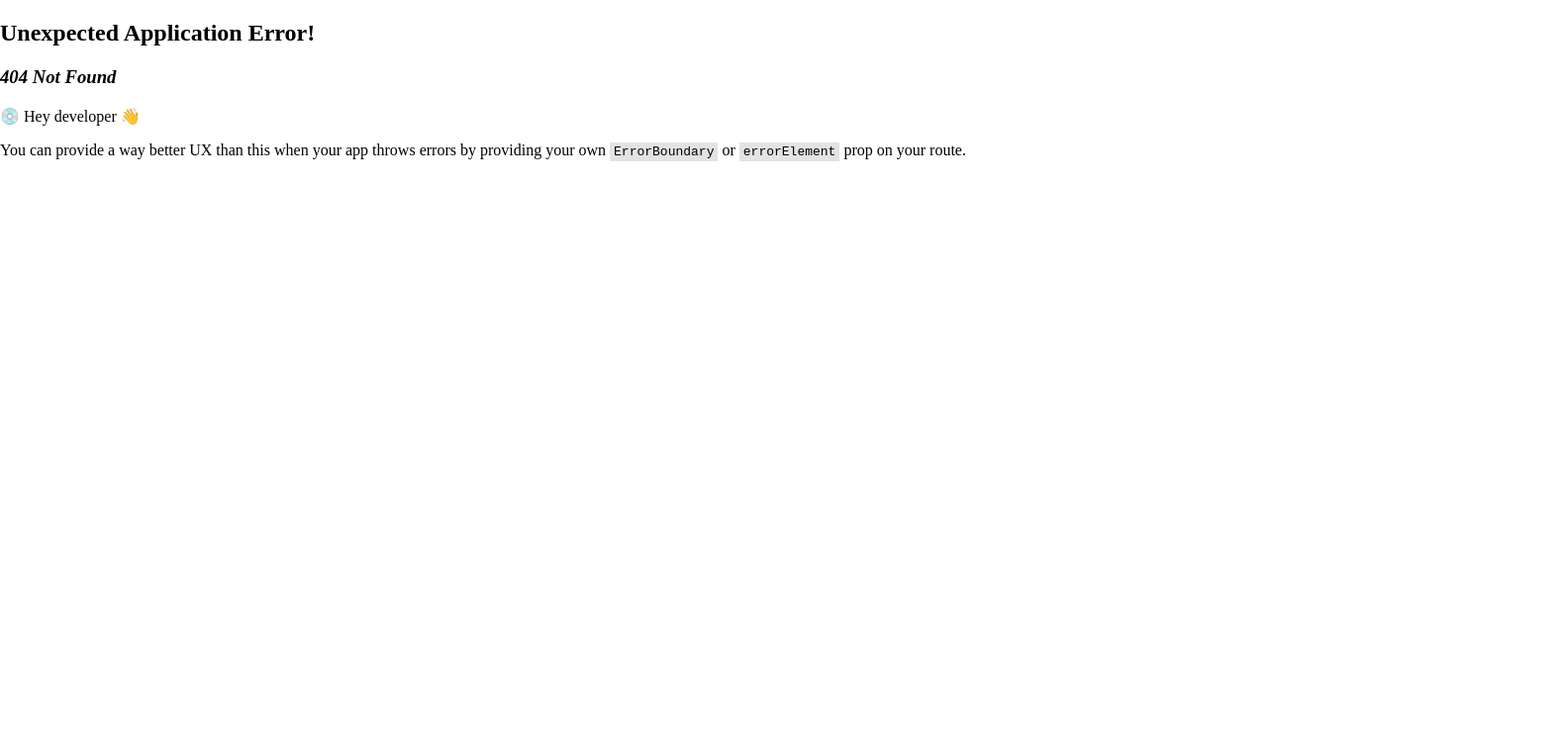
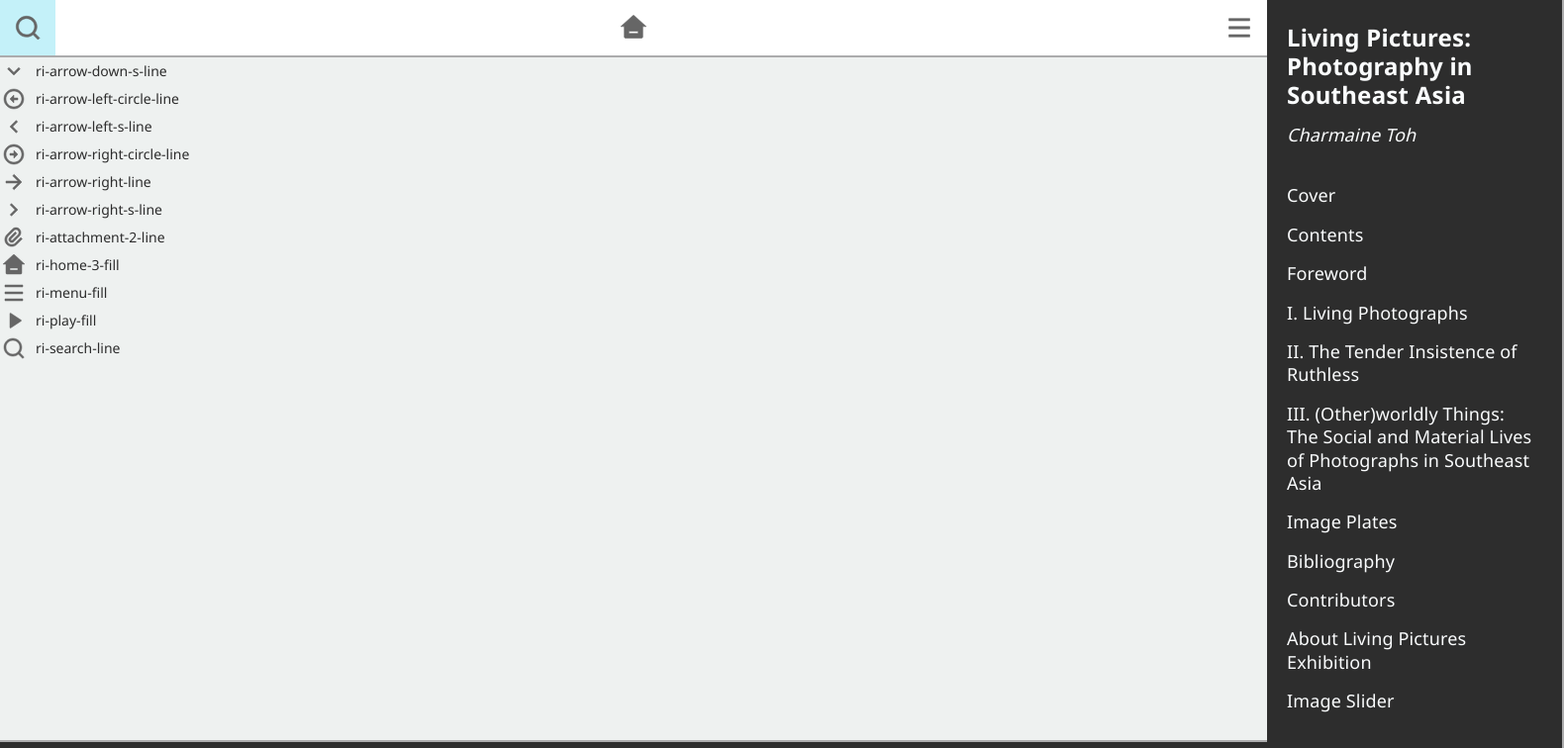
Before and after one commit to michac789/ngs-living-pictures, a React (Create React App) app: page /icon in a window 1280 px wide. Before the commit this address had no page. Shown: the top 756 px of the page at 99% size, 1580 px wide, since content can reach past the window. Built offline with nearby package versions, Linux system fonts and the light colour scheme.

Commit message:
feat: internal icon page showing all icons

```diff
--- a/src/components/Icon/Icons.tsx
+++ b/src/components/Icon/Icons.tsx
@@ -1,6 +1,6 @@
 import React from 'react';
 
-const iconNames = [
+export const iconNames = [
   'ri-arrow-down-s-line',
   'ri-arrow-left-circle-line',
   'ri-arrow-left-s-line',
--- /dev/null
+++ b/src/pages/_Internal/IconSvg.tsx
@@ -0,0 +1,23 @@
+import React from "react";
+import { Icon } from "../../components/Icon/Icon";
+import { iconNames } from "../../components/Icon/Icons";
+import { Text } from "../../components/Text/Text";
+
+const IconSvg = () => {
+  return <>
+    {
+      iconNames.map((iconName) => (
+        <Text variant="body2" style={{
+          display: 'flex',
+          alignItems: 'center',
+          padding: '2px',
+          gap: '10px',
+        }}>
+          <Icon name={iconName} />
+          {iconName}
+        </Text>
+      ))
+    }
+  </>
+};
+export default IconSvg;
```
Also changed, not shown: src/Routes.tsx (+8 -3 lines).
